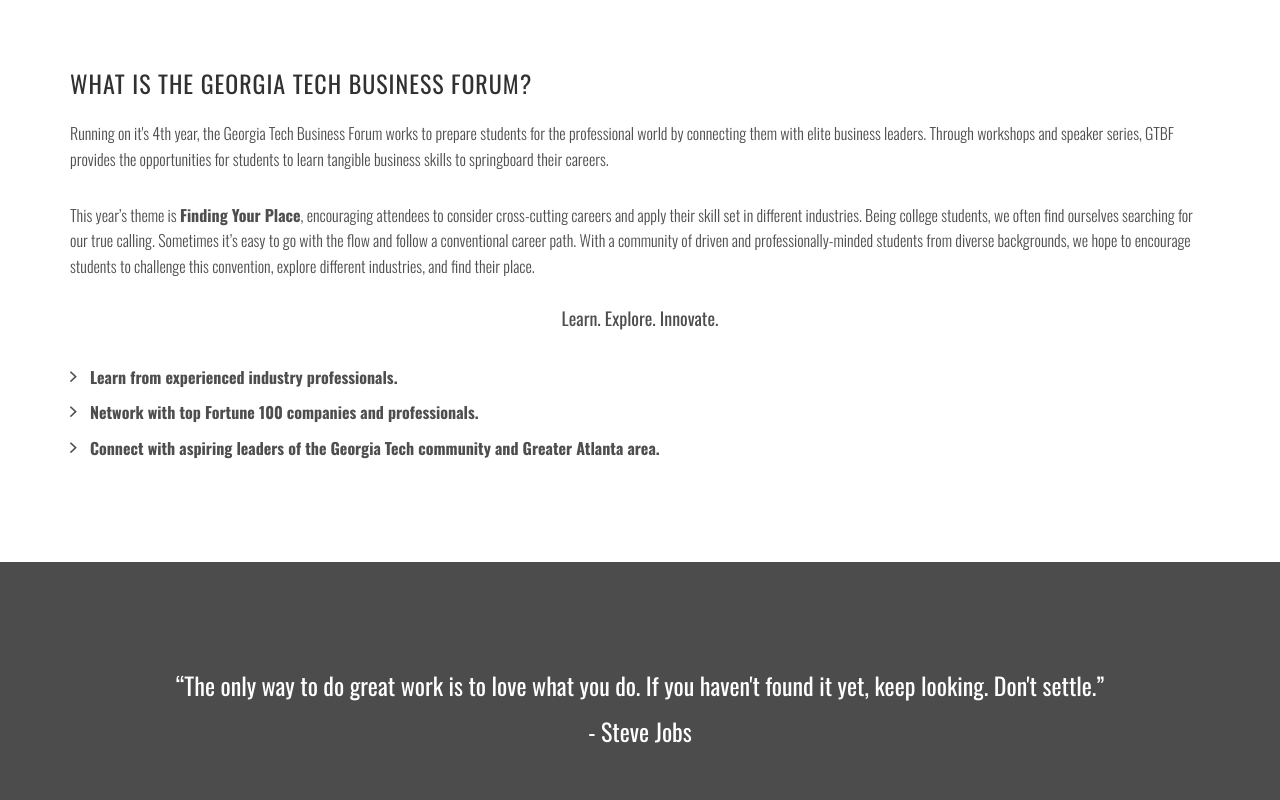
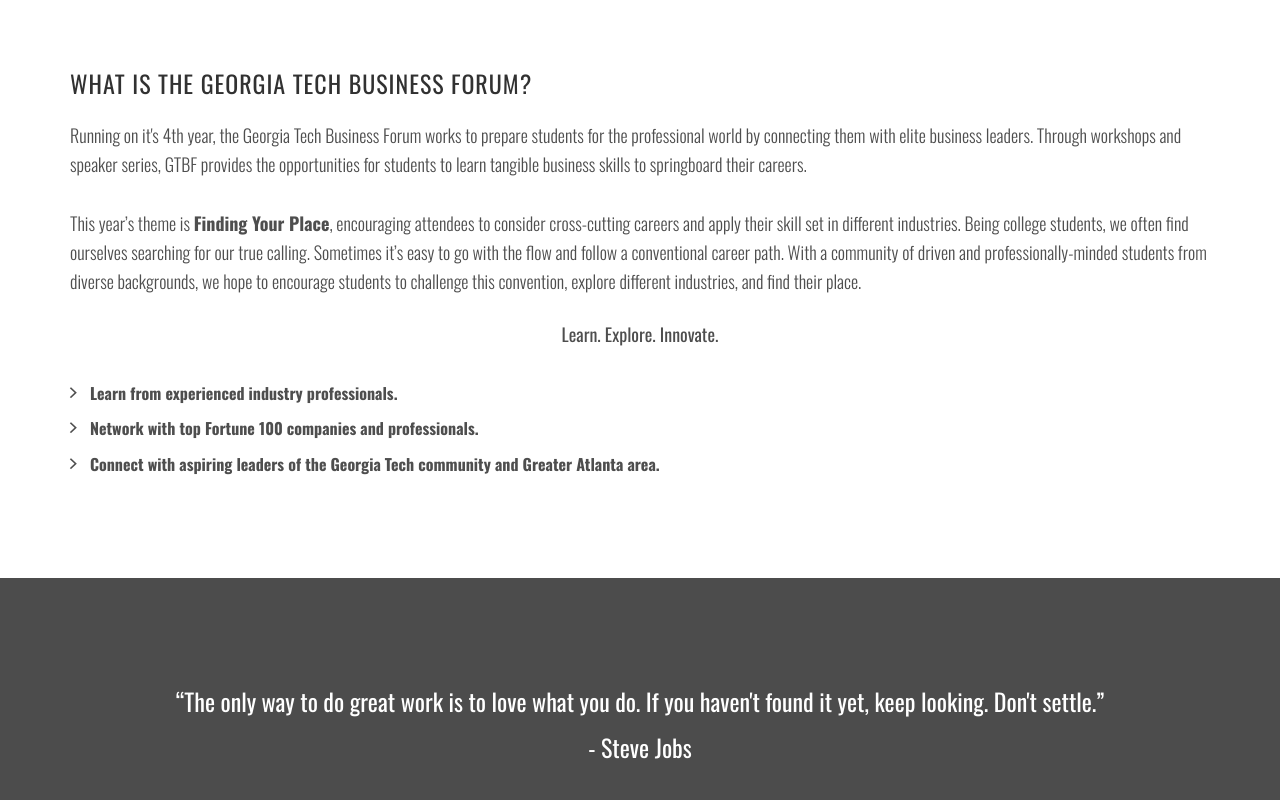
Before and after one commit to gtbusinessforum/gtbusinessforum.github.io, a website: page index.html in a window 1280 px wide. Shown: the part 820-1620 px from the top of the page. Drawn offline with nearby package versions, Linux system fonts and the light colour scheme; files whose address does not match are found by name.

Commit message:
fixed fonts

```diff
--- a/assets/css/custom.css
+++ b/assets/css/custom.css
@@ -94,3 +94,8 @@
 .partner .partner-box-6 {
 background: url(../images/sponsors/ykk.png) no-repeat center center/contain;
 }
+
+p {
+    text-transform: none;
+    font-size: 18px;
+}
--- a/assets/css/main.css
+++ b/assets/css/main.css
@@ -1,7 +1,7 @@
 /*
  * 1. Google Font
  */
-@import url(http://fonts.googleapis.com/css?family=Oswald:300,400,700);
+/* @import url(http://fonts.googleapis.com/css?family=Oswald:300,400,700); */
 /*
  * 2.0 Global Style
  */
--- a/index.html
+++ b/index.html
@@ -13,6 +13,7 @@
     <link rel="stylesheet" href="assets/css/main.css">
     <link rel="stylesheet" href="assets/css/custom.css">
     <link rel="shortcut icon" href="assets/images/favicon.ico" type="image/x-icon" />
+    <link rel="stylesheet" href="http://fonts.googleapis.com/css?family=Oswald:300,400,700">
 
 </head>
 <body data-spy="scroll" data-target="#site-nav">
```
